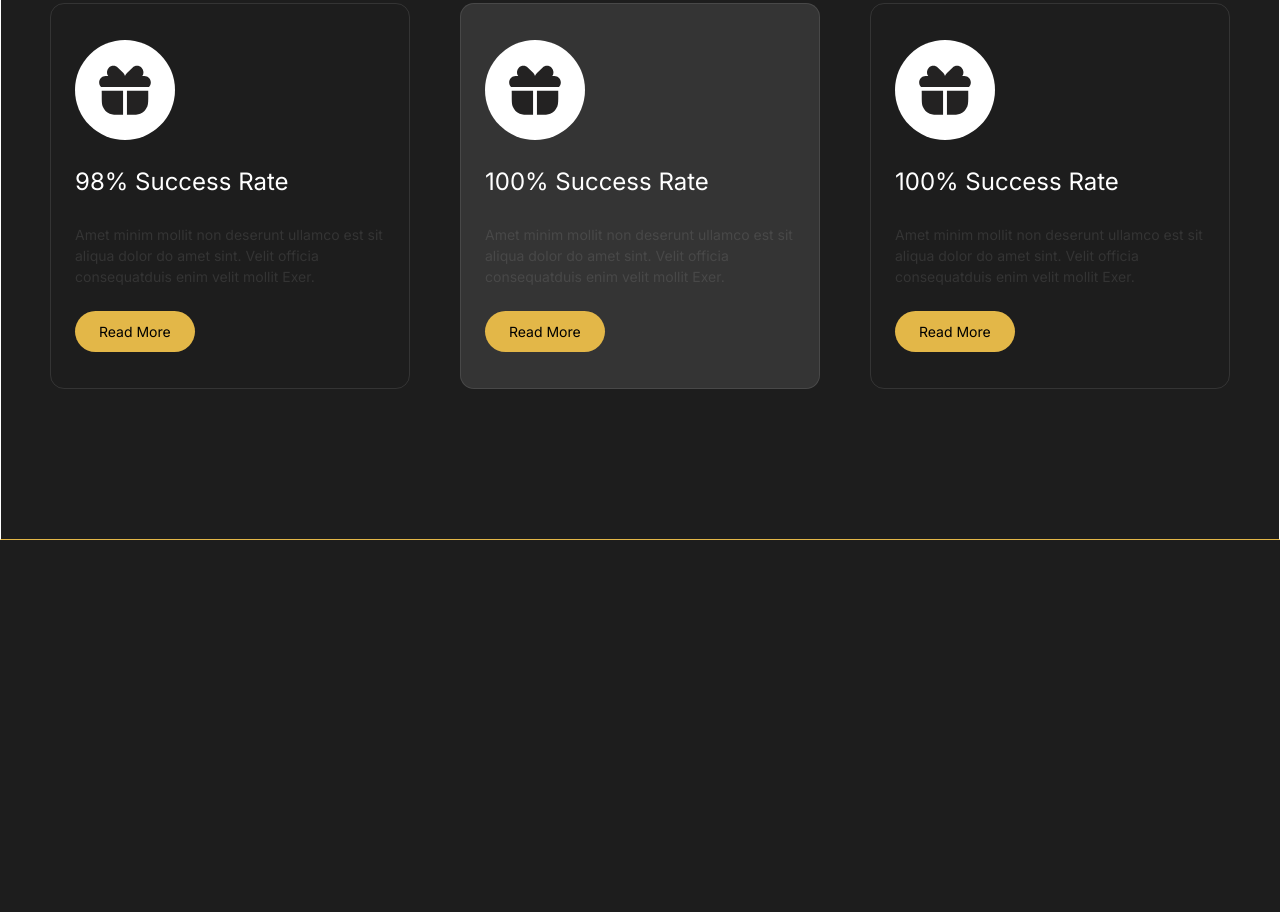
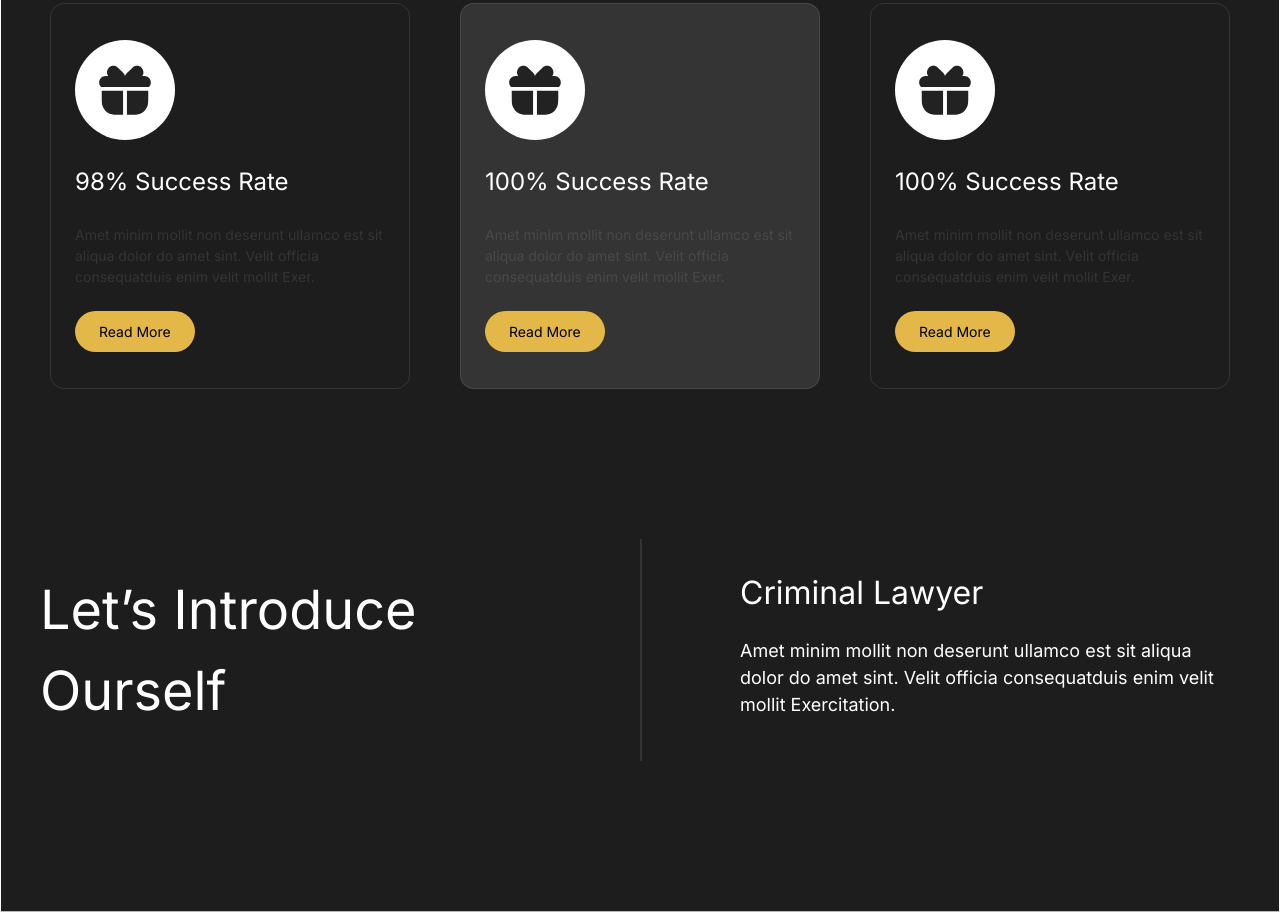
Before and after one commit to ustyk1/IGSTUDIO, a website built with Vite: page index.html in a window 1280 px wide. Shown: the part 789-1701 px from the top of the page. Before the commit the page ends 1329 px from the top, so only its background shows below. Built offline with nearby package versions, Linux system fonts and the light colour scheme; files whose address does not match are found by name.

Commit message:
add introduce-yourself block, change banner and choose-us blocks

```diff
--- a/index.html
+++ b/index.html
@@ -15,6 +15,7 @@
     {{> header}}
     {{> banner}}
     {{> choose-us}}
+    {{> introduce-yourself}}
   </div>
 
 </body>
--- a/src/partials/banner.html
+++ b/src/partials/banner.html
@@ -17,7 +17,7 @@
       </button>
     </label>
   </div>
- <div class="max-w-[470px] min-w-[350px] w-full">
+ <div class="max-w-[470px] min-w-[280px] w-full">
     <div class="relative rounded-[55px] overflow-hidden">
       <img src="./src/img/pictures/man.png" alt="person" class="object-bottom object-cover	" />
       <img src="./src/img/pictures/f.svg" alt="rectangle" class="absolute bottom-0 z-[-1]"/>
--- a/src/partials/choose-us.html
+++ b/src/partials/choose-us.html
@@ -1,5 +1,5 @@
-<section class="max-w-[1240px] w-full m-auto px-[20px] pb-[150px] flex flex-col gap-[90px]">
-  <h2 class="text-[54px] leading-[77px] text-center">Why Choose us? </h2>
+<section class="max-w-[1240px] w-full m-auto px-[20px] pb-[150px] flex flex-col gap-[60px] lg:gap-[90px]">
+  <h2 class="text-[36px] sm:text-[48px] lg:text-[54px] leading-[77px] text-center">Why Choose us? </h2>
   <div class="flex justify-around flex-wrap gap-[30px]">
     <div class="max-w-[360px] min-w-[300px] w-full px-[24px] py-[36px] border border-white-rgba-03 rounded-[14px] ">
       <div class="w-[100px] h-[100px] mb-[24px] rounded-full bg-white flex justify-center items-center">
--- /dev/null
+++ b/src/partials/introduce-yourself.html
@@ -0,0 +1,13 @@
+<section class="max-w-[1240px] w-full m-auto px-[20px] py-[30px] mb-[150px] text-center flex flex-col items-stretch gap-[60px] relative lg:flex-row lg:gap-[200px] lg:text-left">
+  <div class="flex-1">
+    <h2 class="text-[36px] sm:text-[48px] lg:text-[54px]">Let’s Introduce
+      Ourself</h2>
+  </div>
+  <div class="hidden h-full w-[2px] bg-white-rgba-03 absolute left-[50%] top-0 bottom-0 lg:block"></div>
+  <div class="flex-1">
+    <h3 class="text-[32px] mb-[20px]">Criminal Lawyer</h3>
+    <p class="text-[18px]">Amet minim mollit non deserunt ullamco est
+      sit aliqua dolor do amet sint. Velit officia consequatduis
+      enim velit mollit Exercitation.</p>
+  </div>
+</section>
```
Also changed, not shown: dist/output.css.
